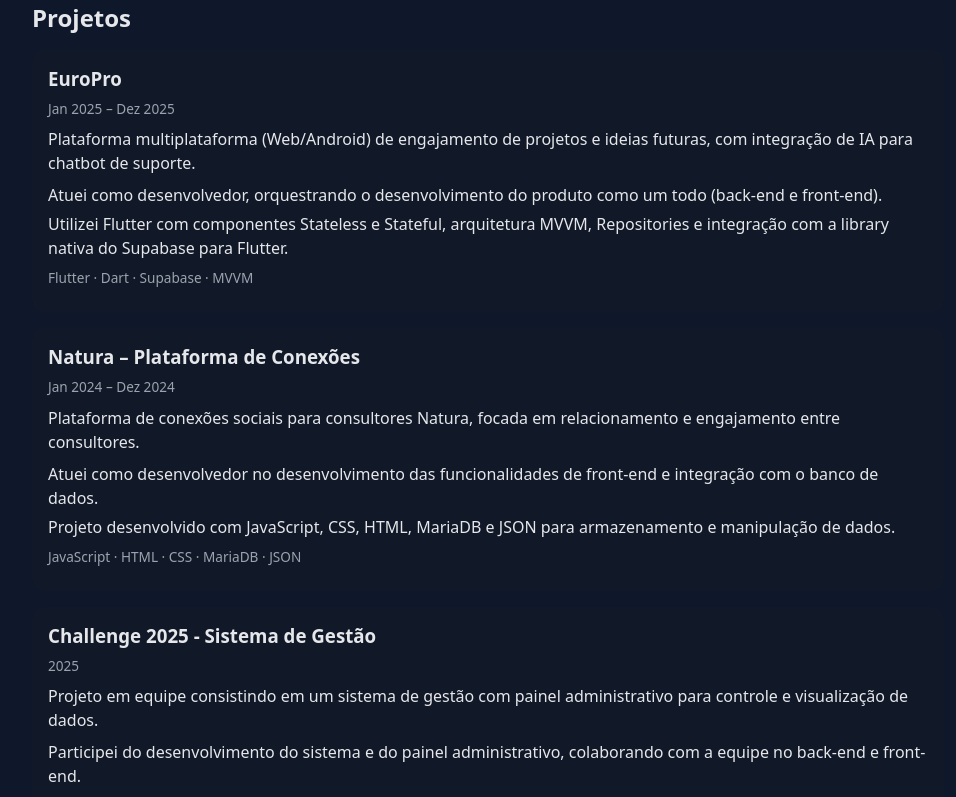
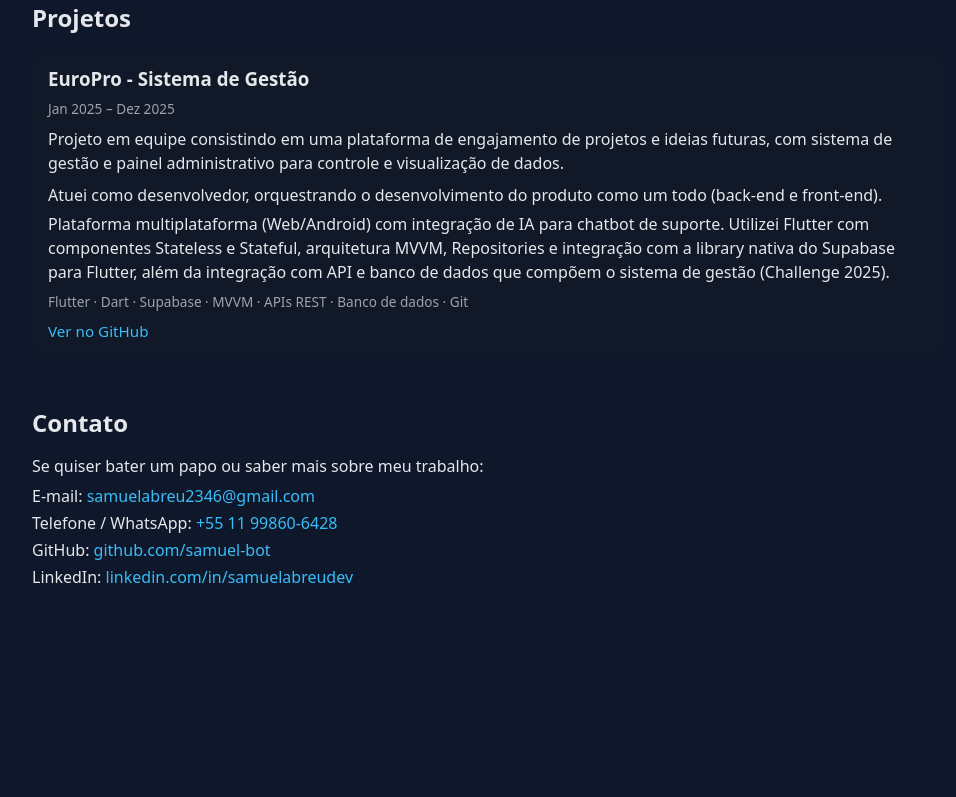
Before and after one commit to samuel-bot/meu_portfolio, a React (Create React App) app: page / in a window 1280 px wide. Shown: the part 820-1617 px from the top of the page, without its empty margins (152-1108 px from the left). After the commit the page ends 1480 px from the top, so only its background shows below. Built offline with nearby package versions, Linux system fonts and the light colour scheme.

Commit message:
ajeitando projects

```diff
--- a/src/components/Projects.jsx
+++ b/src/components/Projects.jsx
@@ -1,39 +1,23 @@
 // src/components/Projects.jsx
 const projects = [
   {
-    name: "EuroPro",
+    name: "EuroPro - Sistema de Gestão",
     period: "Jan 2025 – Dez 2025",
     description:
-      "Plataforma multiplataforma (Web/Android) de engajamento de projetos e ideias futuras, com integração de IA para chatbot de suporte.",
+      "Projeto em equipe consistindo em uma plataforma de engajamento de projetos e ideias futuras, com sistema de gestão e painel administrativo para controle e visualização de dados.",
     role:
       "Atuei como desenvolvedor, orquestrando o desenvolvimento do produto como um todo (back-end e front-end).",
     details:
-      "Utilizei Flutter com componentes Stateless e Stateful, arquitetura MVVM, Repositories e integração com a library nativa do Supabase para Flutter.",
-    techs: ["Flutter", "Dart", "Supabase", "MVVM"],
-    // Se tiver repo ou demo, coloque aqui:
-    link: null
-  },
-  {
-    name: "Natura – Plataforma de Conexões",
-    period: "Jan 2024 – Dez 2024",
-    description:
-      "Plataforma de conexões sociais para consultores Natura, focada em relacionamento e engajamento entre consultores.",
-    role: "Atuei como desenvolvedor no desenvolvimento das funcionalidades de front-end e integração com o banco de dados.",
-    details:
-      "Projeto desenvolvido com JavaScript, CSS, HTML, MariaDB e JSON para armazenamento e manipulação de dados.",
-    techs: ["JavaScript", "HTML", "CSS", "MariaDB", "JSON"],
-    link: null
-  },
-  {
-    name: "Challenge 2025 - Sistema de Gestão",
-    period: "2025",
-    description:
-      "Projeto em equipe consistindo em um sistema de gestão com painel administrativo para controle e visualização de dados.",
-    role:
-      "Participei do desenvolvimento do sistema e do painel administrativo, colaborando com a equipe no back-end e front-end.",
-    details:
-      "Projeto com integração entre front-end e back-end, utilizando API, banco de dados e boas práticas de organização de código.",
-    techs: ["Java", "Spring Boot", "SQL", "React", "JavaScript", "Git"],
+      "Plataforma multiplataforma (Web/Android) com integração de IA para chatbot de suporte. Utilizei Flutter com componentes Stateless e Stateful, arquitetura MVVM, Repositories e integração com a library nativa do Supabase para Flutter, além da integração com API e banco de dados que compõem o sistema de gestão (Challenge 2025).",
+    techs: [
+      "Flutter",
+      "Dart",
+      "Supabase",
+      "MVVM",
+      "APIs REST",
+      "Banco de dados",
+      "Git"
+    ],
     link: "https://github.com/AriadineAmaral/Challenge2025"
   }
 ];
```
